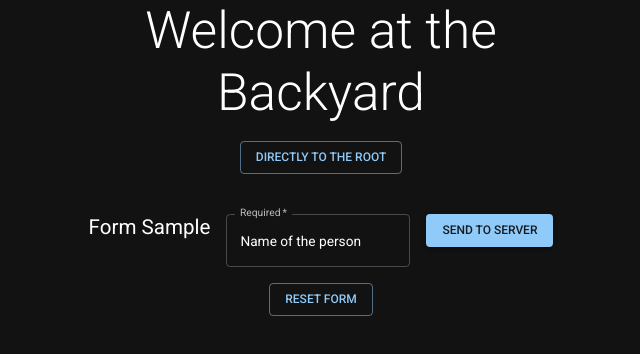
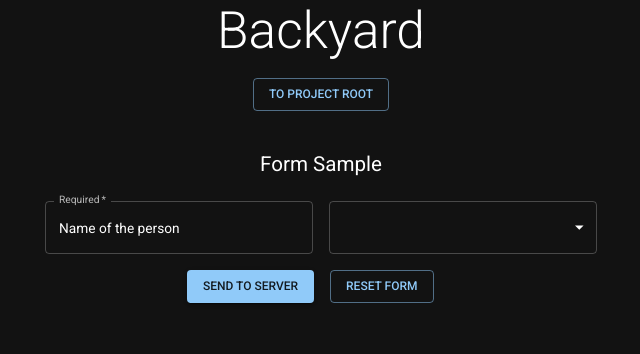
Before and after one commit to mopore/next_ts_react_mui, a Next.js app: page /backyard in a window 1280 px wide. Shown: the top 354 px of the page, without its empty margins (319-959 px from the left). Built offline with nearby package versions, Linux system fonts and the light colour scheme.

Commit message:
Externalize styles, add select example, clean-up pages.

```diff
--- a/src/app/backyard/page.tsx
+++ b/src/app/backyard/page.tsx
@@ -1,22 +1,34 @@
-import { Box, Button, Container, Grid, TextField, Typography } from "@mui/material";
+import { Box, Button, Container, Grid, InputLabel, MenuItem, OutlinedInput, Select, Stack, TextField, Typography } from "@mui/material";
 import Link from "next/link";
+import jniStyles from "@/styles/jni_styles";
 import backend from "../services/Backend";
 
-export default function Page() {
+const NUMBER_CATEGORIES: readonly number[] = Object.freeze([
+	10,
+	20,
+	30
+] as const);
+
+
+const Page = () => {
 	return(
 		<>
 			<main>
 				<Box>
 					<Container maxWidth="sm">
-					<Typography variant="h2" align="center" color="textPrimary" gutterBottom>
-						Welcome at the Backyard
+						<Typography sx={jniStyles.pageTitle}>
+							Backyard
 						</Typography>
-					<Box>
-						<Grid container spacing={2} justifyContent="center">
+						<Box justifyContent="center">
+							<Grid
+								container
+								spacing={2}
+								justifyContent="center"
+							>
 								<Grid item>
 									<Link href="/">
 										<Button variant="outlined" color="primary">
-										Directly to the Root
+											To Project Root
 										</Button>
 									</Link>
 								</Grid>
@@ -24,26 +36,62 @@ export default function Page() {
 						</Box>
 						<Box sx={{ mt: 5 }}/>
 						<form action={backend.parseFormAsync}>
-						<Grid container spacing={2} justifyContent="center">
-							<Grid item>
-								<Typography variant="h5" align="center" color="textPrimary" gutterBottom>
+							<Grid
+								container
+								spacing={2}
+								justifyContent="center"
+							>
+								<Grid item xs={12}>
+									<Typography
+										variant="h5"
+										align="center"
+										color="textPrimary"
+										gutterBottom
+									>
 										Form Sample
 									</Typography>
 								</Grid>
-							<Grid item>
+								<Grid item xs={12} md={6}>
 									<TextField
 										required
 										id="person-form-name"
 										label="Required"
 										name="name"
 										defaultValue="Name of the person"
+										sx={{ width: '100%' }}
 									/>
 								</Grid>
-							<Grid item>
-								<Button variant="contained" type="submit">Send to server</Button>
+								<Grid item xs={12} md={6}>
+									<Select
+										id="person-form-number"
+										name="number_category"
+										sx={{ width: '100%' }}
+									>
+										<MenuItem value="">
+											<em>None</em>
+										</MenuItem>
+										{NUMBER_CATEGORIES.map((number) => (
+											<MenuItem key={number} value={number}>
+												{number}
+											</MenuItem>
+										))}
+									</Select>
 								</Grid>
-							<Grid item>
-								<Button variant="outlined" type="reset">Reset form</Button>
+								<Grid item xs={12} md={6}>
+									<Stack spacing={2} direction="row">
+										<Button
+											variant="contained"
+											type="submit"
+										>
+											Send to server
+										</Button>
+										<Button
+											variant="outlined"
+											type="reset"
+										>
+											Reset form
+										</Button>
+									</Stack>
 								</Grid>
 							</Grid>
 						</form>
@@ -53,3 +101,5 @@ export default function Page() {
 		</>
 	)
 }
+
+export default Page;
--- a/src/app/components/BackendButton.tsx
+++ b/src/app/components/BackendButton.tsx
@@ -1,6 +1,7 @@
 "use client";
 
 import { Button } from "@mui/material";
+import jniStyles from "@/styles/jni_styles";
 
 type BackenButtonProps = {
 	serverAction: () => void
@@ -19,6 +20,7 @@ export function BackendButton({ serverAction }: BackenButtonProps) {
 				id="server-button"
 				variant="contained"
 				onClick={() => handleClick()}
+				sx={jniStyles.redBgHoverTransition}
 			>Call Server
 			</Button>
 		</>
--- a/src/app/services/Backend.ts
+++ b/src/app/services/Backend.ts
@@ -19,6 +19,7 @@ const backend = {
 		"use server";
 
 		console.log(`Received 'name' from form: ${data.get("name")}`);
+		console.log(`Received 'number_category' from form: ${data.get("number_category")}`);
 
 		redirect("/");
 	},
--- /dev/null
+++ b/src/styles/jni_styles.ts
@@ -0,0 +1,23 @@
+import { SxProps, Theme, } from "@mui/material";
+
+// Overview of sx props: https://mui.com/system/getting-started/the-sx-prop/
+
+const jniStyles : Record<string, SxProps<Theme> | undefined> = {
+	redBgHoverTransition : {
+	  '&:hover': {
+	    backgroundColor: "#ff0000",
+	  },
+	  transition: (theme: Theme) => theme.transitions.create('background-color', {
+	    // duration: theme.transitions.duration.standard,
+	    duration: 1000
+	  }),
+	},
+	pageTitle : {
+		typography: 'h2',
+		color: 'text.primary',
+		textAlign: 'center',
+		paddingBottom: '1rem',
+	},
+}
+
+export default jniStyles;
```
Also changed, not shown: src/app/page.tsx (+4 -4 lines). Lines whose indentation alone changed are shown as unchanged.
